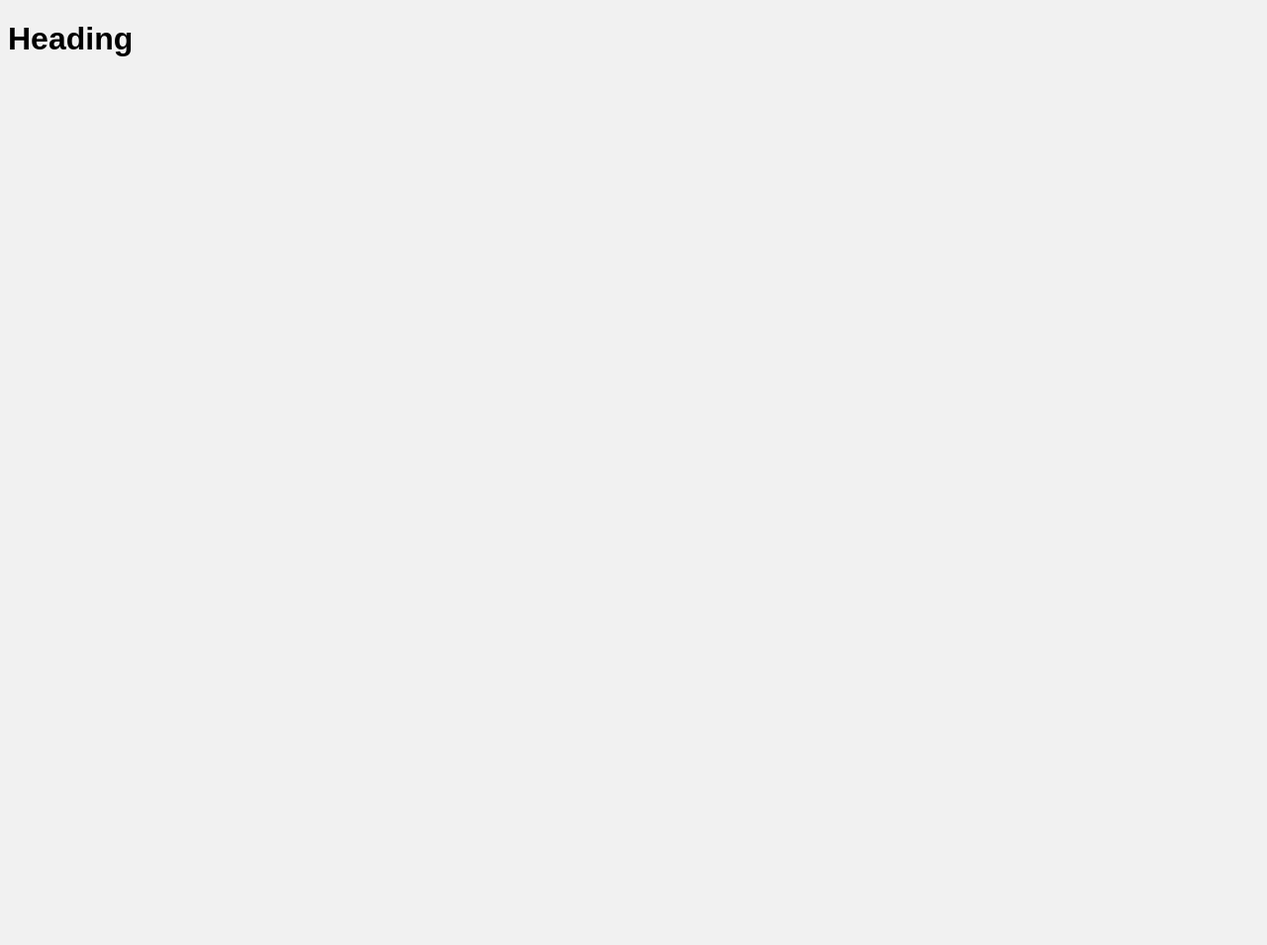
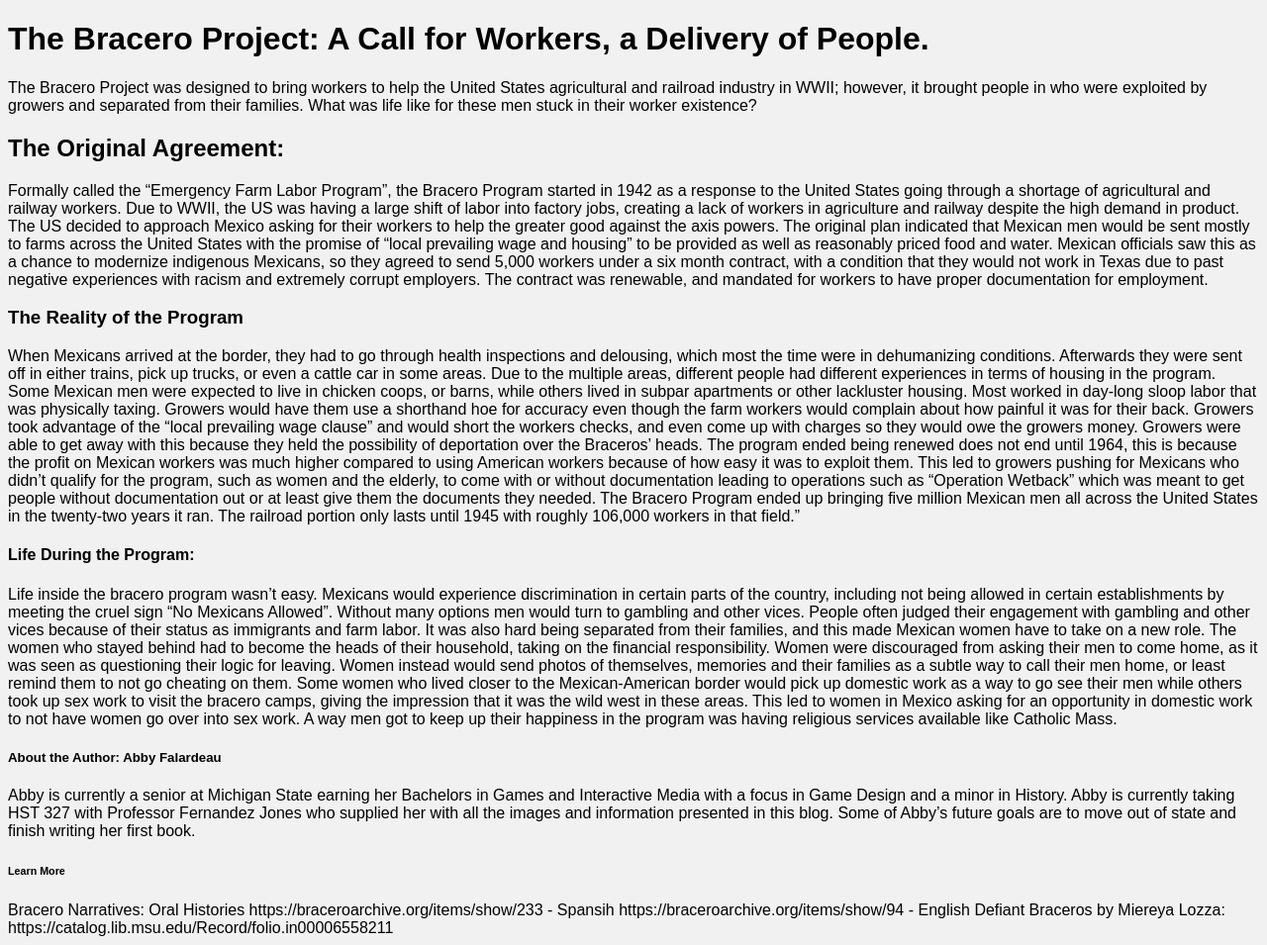
Before and after one commit to abbyfalardeau/MI349_Blog_BraceroProject, a plain HTML site: page index.html in a window 1280 px wide. Shown: the whole page at 99% size. Before the commit the page ends 800 px from the top, so only its background shows below. Drawn offline with Linux system fonts and the light colour scheme.

Commit message:
Words without pages

```diff
--- a/index.html
+++ b/index.html
@@ -4,11 +4,46 @@
     <meta charset="UTF-8">
     <meta name="viewport" content="width=device-width, initial-scale=1.0">
     <meta http-equiv="X-UA-Compatible" content="ie=edge">
-    <title>Title</title>
+    <title>The Bracero Program</title>
     <link rel="stylesheet" href="screen.css">
   </head>
   <body>
-    <h1>Heading</h1>
+    <h1>The Bracero Project: A Call for Workers, a Delivery of People.
+    </h1>
     <script src="index.js"></script>
   </body>
+  <p1>
+    The Bracero Project was designed to bring workers to help the United States agricultural and railroad industry in WWII; however, it brought people in who were exploited by growers and separated from their families. What was life like for these men stuck in their worker existence?
+  </p1>
+<h2>The Original Agreement: </h2>
+  <p2>
+
+    Formally called the “Emergency Farm Labor Program”, the Bracero Program started in 1942 as a response to the United States going through a shortage of agricultural and railway workers. Due to WWII, the US was having a large shift of labor into factory jobs, creating a lack of workers in agriculture and railway despite the high demand in product. The US decided to approach Mexico asking for their workers to help the greater good against the axis powers. The original plan indicated that Mexican men would be sent mostly to farms across the United States with the promise of “local prevailing wage and housing” to be provided as well as reasonably priced food and water.
+    Mexican officials saw this as a chance to modernize indigenous Mexicans, so they agreed to send 5,000 workers under a six month contract, with a condition that they would not work in Texas due to past negative experiences with racism and extremely corrupt employers.  The contract was renewable, and mandated for workers to have proper documentation for employment.
+  </p2>
+<h3> The Reality of the Program</h3>
+  <p3>
+
+    When Mexicans arrived at the border, they had to go through health inspections and delousing, which most the time were in dehumanizing conditions. Afterwards they were sent off in either trains, pick up trucks, or even a cattle car in some areas. Due to the multiple areas, different people had different experiences in terms of housing in the program. Some Mexican men were expected to live in chicken coops, or barns, while others lived in subpar apartments or other lackluster housing. Most worked in day-long sloop labor that was physically taxing. Growers would have them use a shorthand hoe for accuracy even though the farm workers would complain about how painful it was for their back.
+Growers took advantage of the “local prevailing wage clause” and would short the workers checks, and even come up with charges so they would owe the growers money. Growers were able to get away with this because they held the possibility of deportation over the Braceros’ heads. The program ended being renewed  does not end until 1964, this is because the profit on Mexican workers was much higher compared to using American workers because of how easy it was to exploit them. This led to growers pushing for Mexicans who didn’t qualify for the program, such as women and the elderly, to come with or without documentation leading to operations such as
+“Operation Wetback” which was meant to get people without documentation out or at least give them the documents they needed. The Bracero Program ended up bringing five million Mexican men all across the United States in the twenty-two years it ran. The railroad portion only lasts until 1945 with roughly 106,000 workers in that field.”
+
+  </p3>
+
+
+    <h4>Life During the Program: </h4>
+    <p4>
+    Life inside the bracero program wasn’t easy. Mexicans would experience discrimination in certain parts of the country, including not being allowed in certain establishments by meeting the cruel sign “No Mexicans Allowed”. Without many options men would turn to gambling and other vices. People often judged their engagement with gambling and other vices because of their status as immigrants and farm labor.  It was also hard being separated from their families, and this made Mexican women have to take on a new role. The women who stayed behind had to become the heads of their household, taking on the financial responsibility. Women were discouraged from asking their men to come home, as it was seen as questioning their logic for leaving. Women instead would send photos of themselves, memories and their families as a subtle way to call their men home, or least remind them to not go cheating on them. Some women who lived closer to the Mexican-American border would pick up domestic work as a way to go see their men while others took up sex work to visit the bracero camps, giving the impression that it was the wild west in these areas. This led to women in Mexico asking for an opportunity in domestic work to not have women go over into sex work. A way men got to keep up their happiness in the program was having religious services available like Catholic Mass.
+  </p4>
+  <h5> About the Author: Abby Falardeau</h5>
+  <p5>
+    Abby is currently a senior at Michigan State earning her Bachelors in Games and Interactive Media with a focus in Game Design and a minor in History. Abby is currently taking HST 327 with Professor Fernandez Jones who supplied her with all the images and information presented in this blog. Some of Abby’s future goals are to move out of state and finish writing her first book.
+  </p5>
+  <h6>Learn More</h6>
+  <p6>
+    Bracero Narratives: Oral Histories
+    https://braceroarchive.org/items/show/233 - Spansih
+    https://braceroarchive.org/items/show/94 - English
+    Defiant Braceros by Miereya Lozza: https://catalog.lib.msu.edu/Record/folio.in00006558211
+  </p6>
 </html>
```
